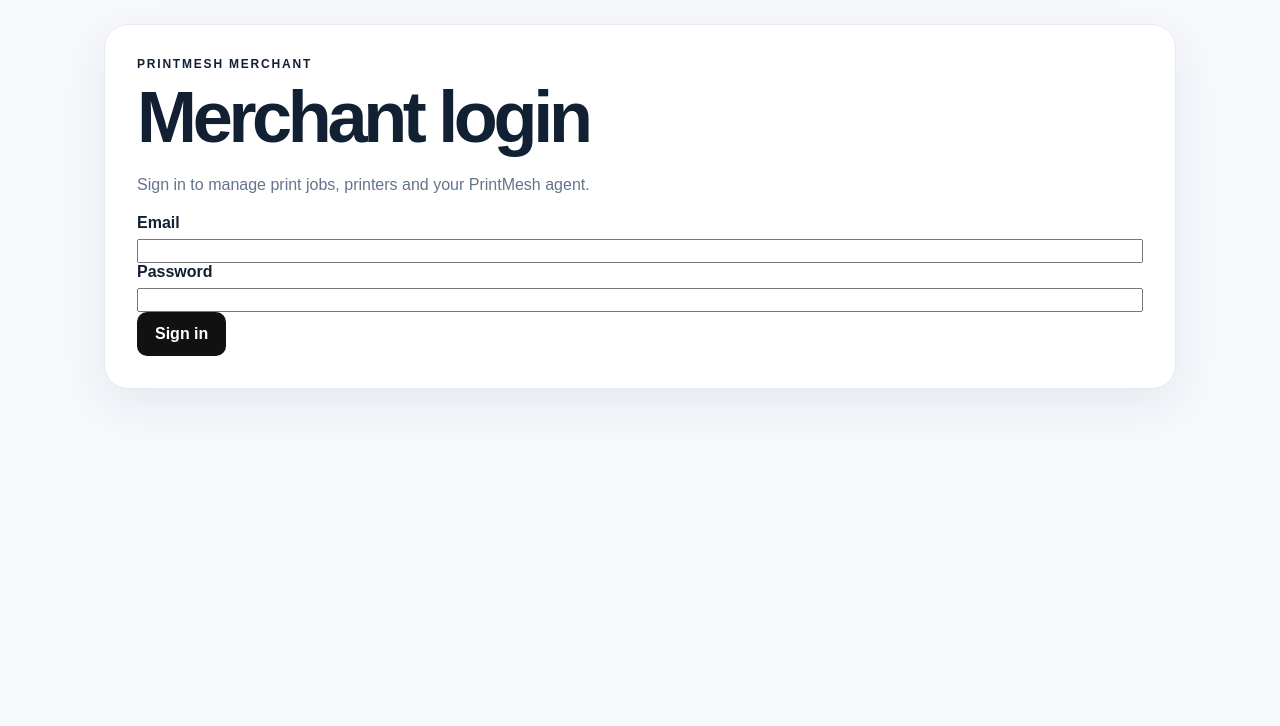
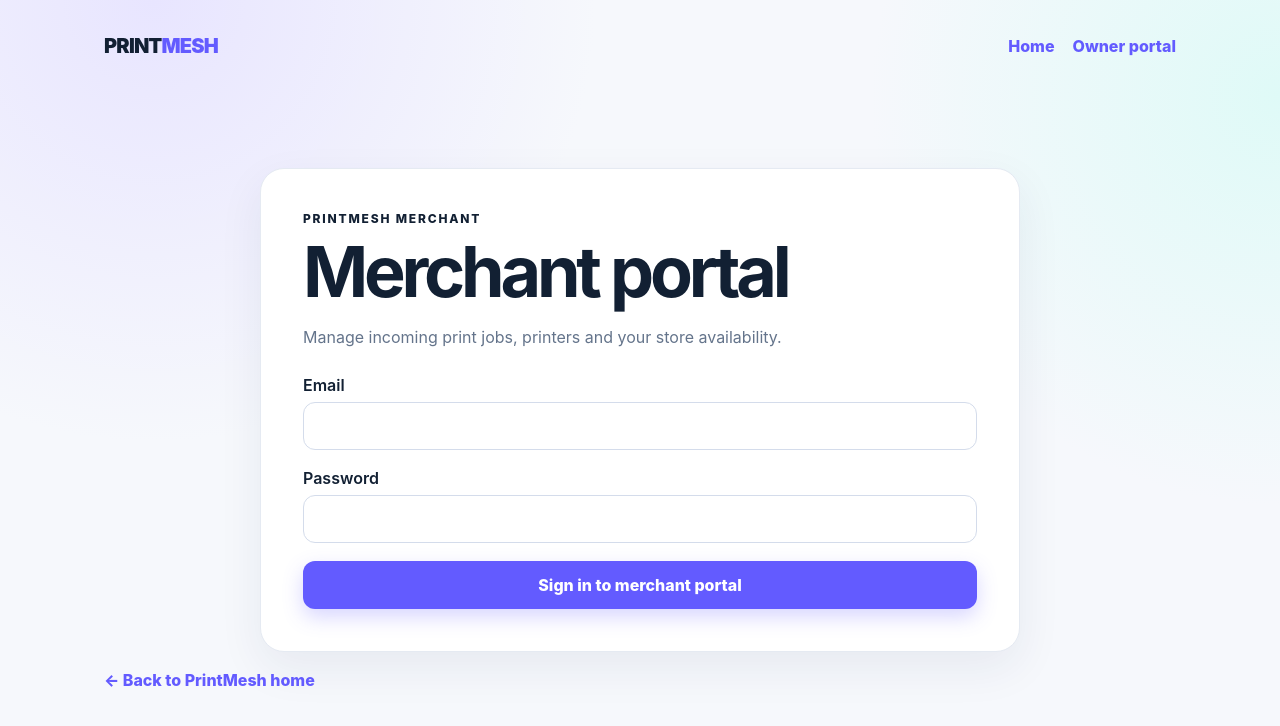
Before and after one commit to akshith-png/PrintMesh, a Next.js app in the folder apps/web/: page /merchant/login in a window 1280 px wide. Shown: the top 726 px of the page. Built offline with nearby package versions, Linux system fonts and the light colour scheme.

Commit message:
polish portal navigation and availability

```diff
--- a/apps/web/src/app/api/merchant/status/route.ts
+++ b/apps/web/src/app/api/merchant/status/route.ts
@@ -1,3 +1,3 @@
 import { NextResponse } from "next/server";
 import { createSupabaseServerClient } from "@/lib/supabase/server";
-export async function PATCH(request: Request) { const supabase=await createSupabaseServerClient(); const {data:{user}}=await supabase.auth.getUser(); if(!user)return NextResponse.json({error:"Authentication required"},{status:401}); const body=await request.json().catch(()=>({})); const online=body.online===true; const {data:membership}=await supabase.from("merchant_users").select("merchant_id").eq("auth_user_id",user.id).maybeSingle(); if(!membership)return NextResponse.json({error:"Merchant assignment required"},{status:403}); const {error}=await supabase.from("merchants").update({status:online?"ACTIVE":"DISABLED",lifecycle_status:online?"ACTIVE":"OFFLINE",updated_at:new Date().toISOString()}).eq("id",membership.merchant_id); if(error)return NextResponse.json({error:"Could not update availability"},{status:400}); return NextResponse.json({ok:true,online}); }
+export async function PATCH(request: Request) { const supabase=await createSupabaseServerClient(); const {data:{user}}=await supabase.auth.getUser(); if(!user)return NextResponse.json({error:"Authentication required"},{status:401}); const body=await request.json().catch(()=>({})); const online=body.online===true; const {data:membership}=await supabase.from("merchant_users").select("merchant_id").eq("auth_user_id",user.id).maybeSingle(); if(!membership)return NextResponse.json({error:"Merchant assignment required"},{status:403}); const {error}=await supabase.from("merchants").update({status:online?"ACTIVE":"DISABLED",updated_at:new Date().toISOString()}).eq("id",membership.merchant_id); if(error)return NextResponse.json({error:error.message||"Could not update availability"},{status:400}); return NextResponse.json({ok:true,online}); }
--- /dev/null
+++ b/apps/web/src/app/api/owner/logout/route.ts
@@ -0,0 +1,3 @@
+import { NextResponse } from "next/server";
+import { createSupabaseServerClient } from "@/lib/supabase/server";
+export async function POST(){const supabase=await createSupabaseServerClient();await supabase.auth.signOut();return NextResponse.redirect(new URL("/owner/login",process.env.NEXT_PUBLIC_SITE_URL??"http://localhost:3000"));}
--- a/apps/web/src/app/globals.css
+++ b/apps/web/src/app/globals.css
@@ -1,6 +1,6 @@
-:root{font-family:Arial,sans-serif;color:#122033;background:#f6f8fc;--ink:#122033;--muted:#64748b;--violet:#635bff;--cyan:#19c8c0;--line:#e5eaf2}
+:root{font-family:Inter,ui-sans-serif,system-ui,-apple-system,BlinkMacSystemFont,"Segoe UI",sans-serif;color:#122033;background:#f6f8fc;--ink:#122033;--muted:#64748b;--violet:#635bff;--cyan:#19c8c0;--line:#e5eaf2}
 *{box-sizing:border-box}
-body{margin:0}
+body{margin:0;background:radial-gradient(circle at 12% 0%,#e8e5ff 0,transparent 32%),radial-gradient(circle at 100% 12%,#dffaf7 0,transparent 28%),#f6f8fc;min-height:100vh}
 button,input,select{font:inherit}
 .shell{min-height:100vh;display:grid;place-items:center;padding:24px}.page-shell{width:min(1120px,100%);margin:auto;padding:24px 24px 72px}.card{width:100%;background:#fff;border:1px solid var(--line);border-radius:24px;padding:32px;box-shadow:0 16px 45px rgba(30,45,80,.07)}
 .topbar{display:flex;align-items:center;justify-content:space-between;padding:10px 0 34px}.brand{font-size:20px;font-weight:900;letter-spacing:-.04em;text-decoration:none;color:var(--ink)}.brand span{color:var(--violet)}.nav-links{display:flex;gap:24px;align-items:center}.nav-links a{color:var(--muted);font-size:14px;font-weight:700;text-decoration:none}.nav-links a:hover{color:var(--violet)}.nav-owner{padding:10px 14px;border:1px solid var(--line);border-radius:10px;background:#fff}
@@ -15,7 +15,7 @@
 input[type=number],select{width:100%;padding:11px;border:1px solid #bbb;border-radius:9px;background:#fff}
 .check{display:flex;display:flex;grid-template-columns:none;align-items:center;gap:9px}
 .check input{width:18px;height:18px}
-button{border:0;border-radius:10px;padding:13px 18px;background:#111;color:#fff;font-weight:700;cursor:pointer}
+button{border:0;border-radius:999px;padding:13px 20px;background:#18223b;color:#fff;font-weight:800;cursor:pointer;transition:transform .18s,box-shadow .18s,background .18s}button:hover:not(:disabled){transform:translateY(-2px);box-shadow:0 10px 24px #17203725}
 button:disabled{opacity:.55;cursor:wait}
 .hero-card{padding:64px 56px;background:linear-gradient(135deg,#fff 0%,#f4f2ff 100%);overflow:hidden}.hero-kicker{color:var(--violet);font-size:12px;font-weight:900;letter-spacing:.16em;margin-bottom:20px}.pulse{display:inline-block;width:8px;height:8px;border-radius:50%;background:var(--cyan);margin-right:8px;box-shadow:0 0 0 5px #d9faf7}.hero-actions{display:flex;gap:12px;flex-wrap:wrap;margin-top:32px}.button{display:inline-flex;align-items:center;gap:12px;justify-content:center;border-radius:12px;padding:14px 20px;font-weight:800;text-decoration:none}.button.primary{background:var(--violet);color:#fff;box-shadow:0 8px 20px #635bff40}.button.secondary{border:1px solid var(--line);color:var(--ink);background:#fff}
 .audience-grid{display:grid;grid-template-columns:repeat(3,1fr);gap:16px;margin:18px 0}.audience-card{display:flex;flex-direction:column;gap:10px;min-height:210px;padding:24px;border-radius:20px;border:1px solid var(--line);background:#fff;text-decoration:none;color:var(--ink);transition:transform .2s,box-shadow .2s}.audience-card:hover{transform:translateY(-3px);box-shadow:0 14px 30px #1e2d5015}.audience-card strong{font-size:19px}.audience-card span:not(.audience-icon){color:var(--muted);line-height:1.45;font-size:14px}.audience-card b{margin-top:auto;color:var(--violet);font-size:14px}.audience-icon{display:grid;place-items:center;width:38px;height:38px;border-radius:12px;background:#eeecff;color:var(--violet);font-size:20px}.merchant .audience-icon{background:#e5fbf8;color:#079e96}.owner .audience-icon{background:#fff1db;color:#d17b00}
@@ -26,9 +26,9 @@
 .pdf-preview{margin:18px 0}.pdf-preview iframe{display:block;width:100%;height:360px;border:1px solid #d7dbe0;border-radius:10px;background:#f4f5f6}
 .message{padding:12px;border-radius:9px;background:#f0f1f3}
 .status{display:inline-block;margin:18px 0;padding:10px 15px;border-radius:999px;background:#111;color:#fff;font-weight:800}
-.dashboard-header{display:flex;justify-content:space-between;align-items:flex-start;gap:20px;margin:24px 0}.dashboard-header h1{margin-bottom:8px}.dashboard-header>.status{margin:0}
+.dashboard-header{display:flex;justify-content:space-between;align-items:flex-start;gap:20px;margin:24px 0}.dashboard-header h1{margin-bottom:8px}.dashboard-header>.status{margin:0}.portal-nav{display:flex;justify-content:space-between;align-items:center;padding:10px 0 30px}.portal-nav>div{display:flex;gap:18px}.portal-nav a:not(.brand),.back-link a{color:var(--violet);font-weight:800;text-decoration:none}.back-link{margin:18px 0}.availability-control{display:flex;align-items:center;gap:12px;margin-top:16px;flex-wrap:wrap}.availability-control button{padding:9px 15px}.auth-card{max-width:760px;margin:10vh auto 0;padding:42px}.auth-card h1{font-size:clamp(42px,6vw,70px)}input,select,textarea{width:100%;padding:13px 15px;border:1px solid #d4dceb;border-radius:12px;background:#fff;color:var(--ink);outline:none}input:focus,select:focus,textarea:focus{border-color:var(--violet);box-shadow:0 0 0 4px #635bff18}.secondary-button{background:#fff;color:var(--ink);border:1px solid var(--line)}
 .stats-grid{display:grid;grid-template-columns:repeat(4,1fr);gap:14px;margin:18px 0}.stat-card{padding:22px;border:1px solid var(--line);border-radius:18px;background:#fff;box-shadow:0 10px 24px rgba(30,45,80,.06)}.stat-card span{display:block;color:var(--muted);font-size:13px;font-weight:700}.stat-card strong{display:block;font-size:36px;line-height:1.1;margin-top:10px}
 .resource-list{display:grid;gap:10px;margin-top:18px}.resource-row{display:flex;align-items:center;justify-content:space-between;gap:16px;padding:18px;border:1px solid var(--line);border-radius:14px;background:#fff}.resource-row>div{display:grid;gap:5px}.resource-row span:not(.status){color:var(--muted);font-size:14px}.resource-row .status{margin:0}.form-card{max-width:760px}
 .timeline{padding-left:20px}.timeline li{display:grid;gap:3px;margin:16px 0}.timeline span,.timeline small{color:#666}
 code{background:#eee;padding:3px 6px;border-radius:5px}
-@media(max-width:700px){.page-shell{padding:14px 14px 48px}.topbar{align-items:flex-start;gap:18px}.nav-links{gap:10px;flex-wrap:wrap;justify-content:flex-end}.nav-links a{font-size:12px}.hero-card{padding:38px 24px}.audience-grid{grid-template-columns:1fr}.card{padding:22px}.grid{grid-template-columns:1fr}.dashboard-header{display:grid}.stats-grid{grid-template-columns:repeat(2,1fr)}.resource-row{align-items:flex-start;flex-direction:column}.row-actions{width:100%;justify-content:space-between}}
+@media(max-width:700px){.page-shell{padding:14px 14px 48px}.topbar,.portal-nav{align-items:flex-start;gap:18px;flex-wrap:wrap}.nav-links{gap:10px;flex-wrap:wrap;justify-content:flex-end}.nav-links a,.portal-nav a:not(.brand){font-size:12px}.hero-card{padding:38px 24px}.audience-grid{grid-template-columns:1fr}.card{padding:22px;border-radius:18px}.grid{grid-template-columns:1fr}.dashboard-header{display:grid}.stats-grid{grid-template-columns:repeat(2,1fr)}.resource-row{align-items:flex-start;flex-direction:column}.row-actions{width:100%;justify-content:space-between}.store-card-body{align-items:stretch;flex-direction:column}.store-card-body .button{width:100%}.auth-card{margin-top:5vh;padding:26px 20px}.auth-card h1{font-size:44px}.portal-nav>div{gap:10px;flex-wrap:wrap}}
--- a/apps/web/src/app/merchant/login/page.tsx
+++ b/apps/web/src/app/merchant/login/page.tsx
@@ -1,83 +1,6 @@
 "use client";
-
 import { FormEvent, useState } from "react";
 import { useRouter } from "next/navigation";
+import Link from "next/link";
 import { createSupabaseBrowserClient } from "@/lib/supabase/browser";
-
-export default function MerchantLoginPage() {
-  const router = useRouter();
-  const [email, setEmail] = useState("");
-  const [password, setPassword] = useState("");
-  const [error, setError] = useState("");
-  const [loading, setLoading] = useState(false);
-
-  async function submit(event: FormEvent<HTMLFormElement>) {
-    event.preventDefault();
-    setLoading(true);
-    setError("");
-
-    let signInError;
-    try {
-      const supabase = createSupabaseBrowserClient();
-      ({ error: signInError } = await supabase.auth.signInWithPassword({
-      email,
-      password,
-      }));
-    } catch (caught) {
-      setError(caught instanceof Error ? caught.message : "Merchant authentication is unavailable.");
-      setLoading(false);
-      return;
-    }
-
-    if (signInError) {
-      setError(signInError.message);
-      setLoading(false);
-      return;
-    }
-
-    router.replace("/merchant");
-    router.refresh();
-  }
-
-  return (
-    <main className="page-shell">
-      <section className="card auth-card">
-        <p className="eyebrow">PRINTMESH MERCHANT</p>
-        <h1>Merchant login</h1>
-        <p className="muted">
-          Sign in to manage print jobs, printers and your PrintMesh agent.
-        </p>
-
-        <form className="stack" onSubmit={submit}>
-          <label>
-            Email
-            <input
-              type="email"
-              autoComplete="email"
-              required
-              value={email}
-              onChange={(event) => setEmail(event.target.value)}
-            />
-          </label>
-
-          <label>
-            Password
-            <input
-              type="password"
-              autoComplete="current-password"
-              required
-              value={password}
-              onChange={(event) => setPassword(event.target.value)}
-            />
-          </label>
-
-          {error && <p className="error">{error}</p>}
-
-          <button type="submit" disabled={loading}>
-            {loading ? "Signing in..." : "Sign in"}
-          </button>
-        </form>
-      </section>
-    </main>
-  );
-}
+export default function MerchantLoginPage(){const router=useRouter();const[email,setEmail]=useState("");const[password,setPassword]=useState("");const[error,setError]=useState("");const[busy,setBusy]=useState(false);async function submit(e:FormEvent){e.preventDefault();setBusy(true);setError("");const{error}=await createSupabaseBrowserClient().auth.signInWithPassword({email,password});if(error){setError(error.message);setBusy(false);return;}router.replace("/merchant");router.refresh();}return <main className="page-shell"><nav className="portal-nav"><Link className="brand" href="/">PRINT<span>MESH</span></Link><div><Link href="/">Home</Link><Link href="/owner/login">Owner portal</Link></div></nav><section className="card auth-card"><p className="eyebrow">PRINTMESH MERCHANT</p><h1>Merchant portal</h1><p className="muted">Manage incoming print jobs, printers and your store availability.</p><form className="form" onSubmit={submit}><label>Email<input type="email" autoComplete="email" required value={email} onChange={e=>setEmail(e.target.value)}/></label><label>Password<input type="password" autoComplete="current-password" required value={password} onChange={e=>setPassword(e.target.value)}/></label>{error&&<p className="error">{error}</p>}<button className="button primary" disabled={busy}>{busy?"Signing in…":"Sign in to merchant portal"}</button></form></section><p className="back-link"><Link href="/">← Back to PrintMesh home</Link></p></main>}
--- a/apps/web/src/app/merchant/page.tsx
+++ b/apps/web/src/app/merchant/page.tsx
@@ -1,4 +1,5 @@
 import { redirect } from "next/navigation";
+import Link from "next/link";
 import { createSupabaseServerClient } from "@/lib/supabase/server";
 import { AgentEnrollmentPanel } from "./AgentEnrollmentPanel";
 import { PrinterSetupPanel } from "./PrinterSetupPanel";
@@ -97,6 +98,7 @@
     <main className="page-shell">
       <header className="dashboard-header">
         <div>
+          <p className="back-link"><Link href="/">← PrintMesh home</Link></p>
           <p className="eyebrow">PRINTMESH MERCHANT</p>
           <h1>{merchant?.name ?? "Merchant dashboard"}</h1>
           <p className="muted">{user.email}</p>
--- a/apps/web/src/app/owner/login/page.tsx
+++ b/apps/web/src/app/owner/login/page.tsx
@@ -1,5 +1,6 @@
 "use client";
 import { FormEvent, useState } from "react";
 import { useRouter } from "next/navigation";
+import Link from "next/link";
 import { createSupabaseBrowserClient } from "@/lib/supabase/browser";
-export default function OwnerLoginPage(){const router=useRouter();const [email,setEmail]=useState("");const [password,setPassword]=useState("");const [error,setError]=useState("");async function submit(e:FormEvent){e.preventDefault();setError("");const {error}=await createSupabaseBrowserClient().auth.signInWithPassword({email,password});if(error){setError(error.message);return;}router.replace("/admin");router.refresh();}return <main className="shell"><section className="card auth-card"><p className="eyebrow">PRINTMESH OWNER</p><h1>Platform owner portal</h1><p className="muted">Sign in with the authorized owner account.</p><form className="form" onSubmit={submit}><label>Email<input type="email" required value={email} onChange={e=>setEmail(e.target.value)}/></label><label>Password<input type="password" required value={password} onChange={e=>setPassword(e.target.value)}/></label>{error&&<p className="error">{error}</p>}<button className="button primary">Sign in to owner console</button></form></section></main>}
+export default function OwnerLoginPage(){const router=useRouter();const[email,setEmail]=useState("");const[password,setPassword]=useState("");const[error,setError]=useState("");const[busy,setBusy]=useState(false);async function submit(e:FormEvent){e.preventDefault();setBusy(true);setError("");const{error}=await createSupabaseBrowserClient().auth.signInWithPassword({email,password});if(error){setError(error.message);setBusy(false);return;}router.replace("/admin");router.refresh();}return <main className="page-shell"><nav className="portal-nav"><Link className="brand" href="/">PRINT<span>MESH</span></Link><div><Link href="/">Home</Link><Link href="/merchant/login">Merchant portal</Link></div></nav><section className="card auth-card"><p className="eyebrow">PRINTMESH OWNER</p><h1>Owner portal</h1><p className="muted">Securely manage stores, merchants and platform operations.</p><form className="form" onSubmit={submit}><label>Email<input type="email" required value={email} onChange={e=>setEmail(e.target.value)}/></label><label>Password<input type="password" required value={password} onChange={e=>setPassword(e.target.value)}/></label>{error&&<p className="error">{error}</p>}<button className="button primary" disabled={busy}>{busy?"Signing in…":"Sign in to owner console"}</button></form></section><p className="back-link"><Link href="/">← Back to PrintMesh home</Link></p></main>}
```
